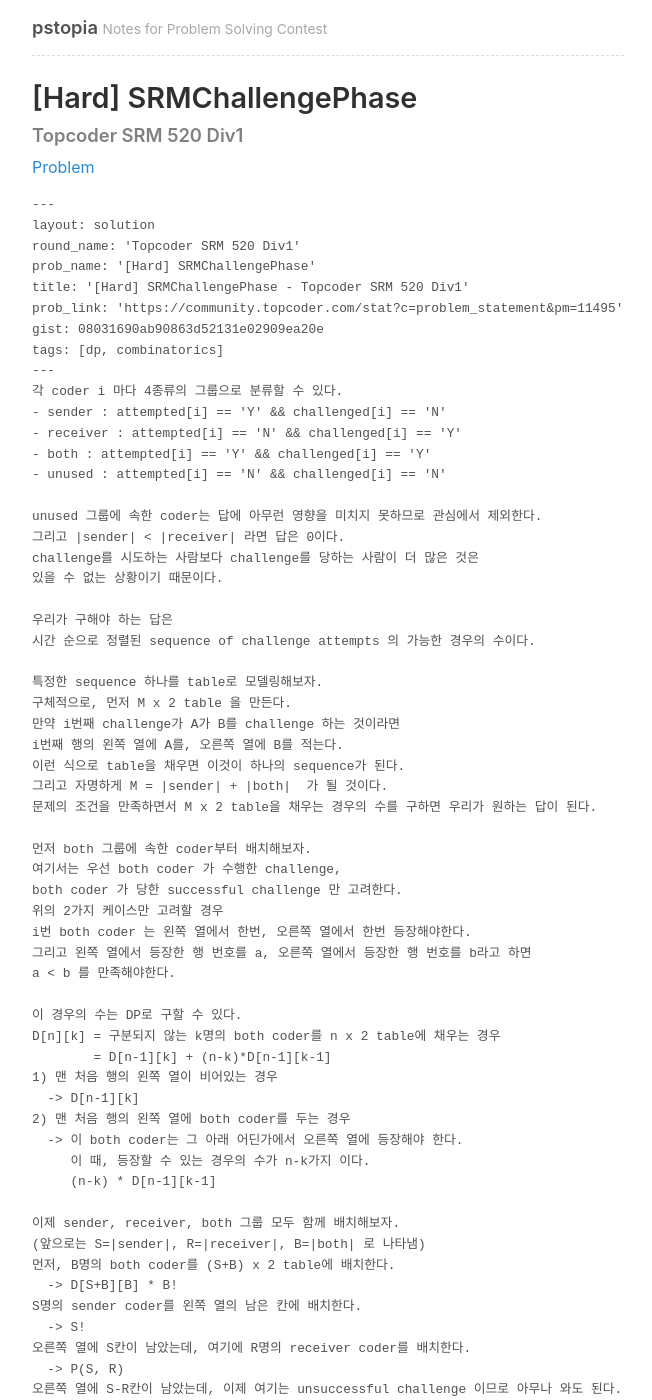
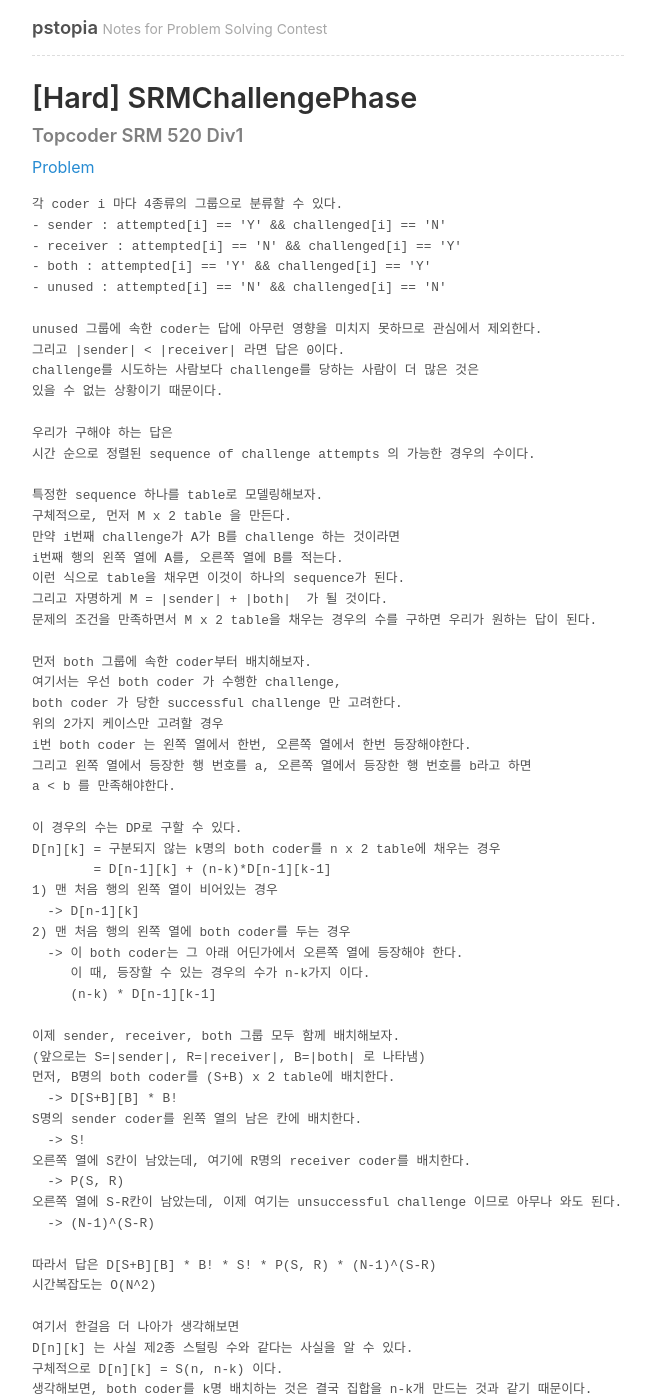
Before and after one commit to pstopia/pstopia.github.io, a Jekyll site: the page built from src/tc/srm520d1-3.html, in a window 1280 px wide and 1400 px high. Shown: the whole window, without its empty margins (312-964 px from the left). Built offline with Jekyll 4.4.1, drawn with Linux system fonts in a browser that asks for light colours; some web fonts are replaced; comment, search, counter and statistics services are not loaded; some of the changed text lies outside the part shown.

Commit message:
fix document

```diff
--- a/src/tc/srm520d1-3.html
+++ b/src/tc/srm520d1-3.html
@@ -1,12 +1,3 @@
----
-layout: solution
-round_name: 'Topcoder SRM 520 Div1'
-prob_name: '[Hard] SRMChallengePhase'
-title: '[Hard] SRMChallengePhase - Topcoder SRM 520 Div1'
-prob_link: 'https://community.topcoder.com/stat?c=problem_statement&pm=11495'
-gist: 08031690ab90863d52131e02909ea20e
-tags: [dp, combinatorics]
----
 ---
 layout: solution
 round_name: 'Topcoder SRM 520 Div1'
```
